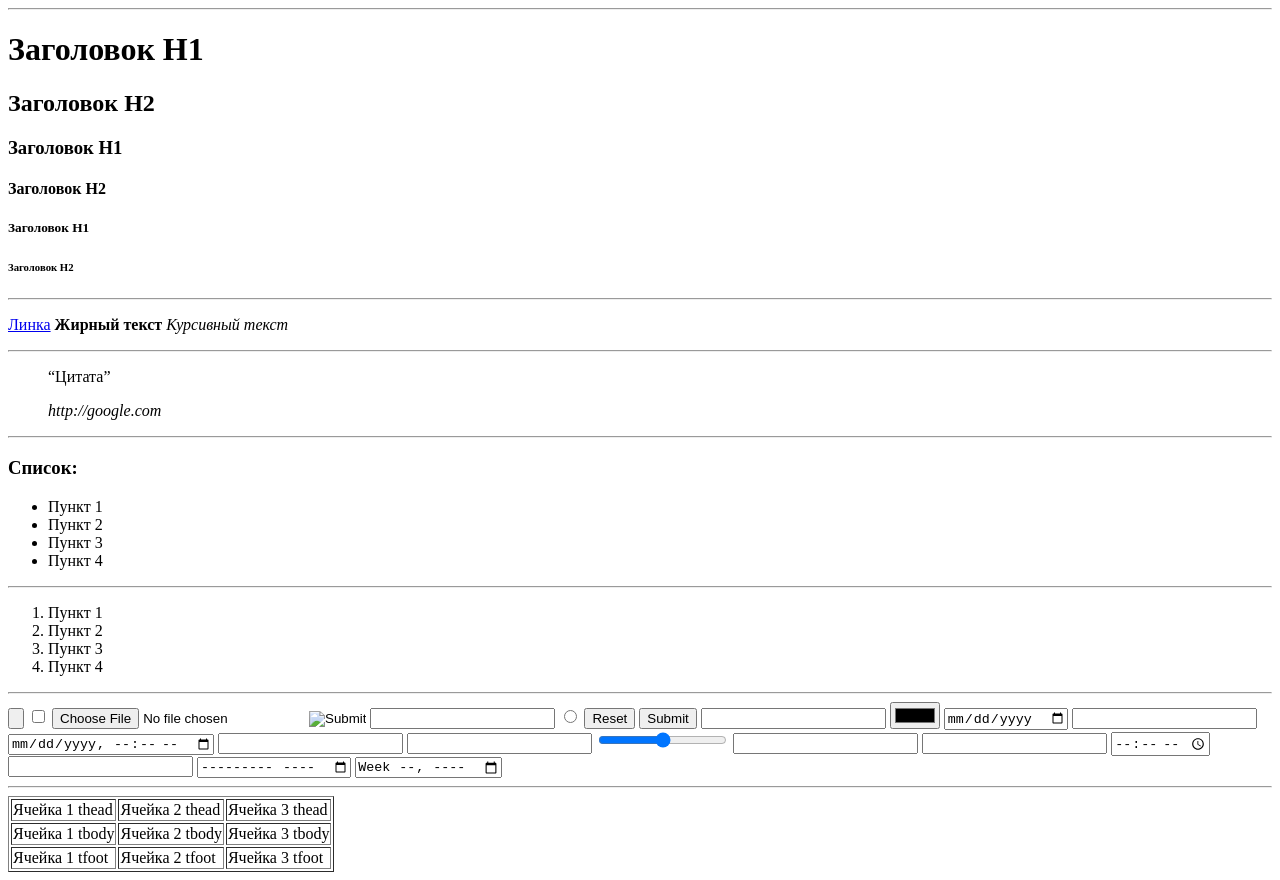
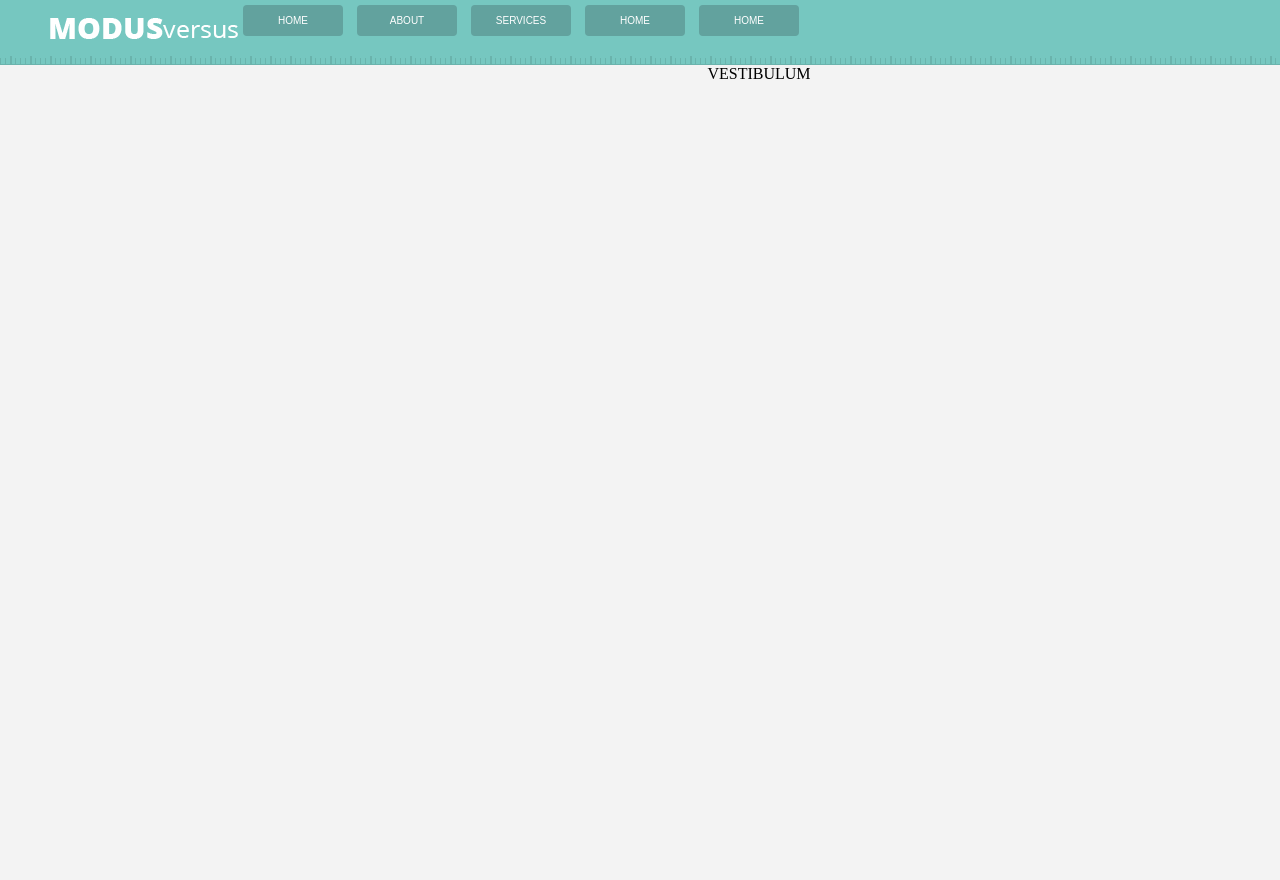
Before and after one commit to martofsky/projects, a plain HTML site: page index.html in a window 1280 px wide. After the commit the page ends 800 px from the top, so only its background shows below. Drawn offline with Linux system fonts and the light colour scheme.

Commit message:
Add files via upload

```diff
--- /dev/null
+++ b/css/style.css
@@ -0,0 +1,69 @@
+
+.modus {
+	float:left;
+	padding: 18px 0 0 50px;
+   }
+.versus {
+	float:left;
+	padding: 25px 0 150px;
+   }
+
+.buttontopmenu {
+  display: inline-block;
+  border-radius: 4px;
+  background-color: #62a29e;
+  border: none;
+  color: #FFFFFF;
+  text-align: center;
+  font-size: 10px;
+  padding: 10px;
+  width: 100px;
+  transition: all 0.5s;
+  cursor: pointer;
+  margin: 5px;
+}
+
+.buttontopmenu span {
+  cursor: pointer;
+  display: inline-block;
+  position: relative;
+  transition: 0.5s;
+}
+
+.buttontopmenu span:after {
+  content: '\00bb';
+  position: absolute;
+  opacity: 0;
+  top: 0;
+  right: -20px;
+  transition: 0.5s;
+}
+
+.buttontopmenu:hover span {
+  padding-right: 25px;
+}
+
+.buttontopmenu:hover span:after {
+  opacity: 1;
+  right: 0;
+}
+
+header 	{
+		height: 65px;
+		margin: 0;
+		padding: 0;
+		border: 0;
+		background: #76c7c0 url(../images/header/Path2.png) 0 100% repeat-x;
+	}
+
+
+body 	{
+		background: #f3f3f3;
+		margin: 0;
+		padding: 0;
+		border: 0;
+		}
+
+.slider {
+	text-align: center;
+}
--- a/index.html
+++ b/index.html
@@ -1,98 +1,28 @@
 <!DOCTYPE html>
 <html lang="en">
+<head>
+	<meta charset="UTF-8">
+	<title>HomeWork2</title>
+	<link rel="stylesheet" href="css/style.css">
 
-	<head>
-		<meta charset="UTF-8">
-		<title>home</title>
-	</head>
 
-	<body>
-<hr>
-		<div>
-			<h1>Заголовок H1</h1>
-			<h2>Заголовок H2</h2>
-			<h3>Заголовок H1</h3>
-			<h4>Заголовок H2</h4>
-			<h5>Заголовок H1</h5>
-			<h6>Заголовок H2</h6>
-			<hr>
-			<p>
-			<a href="google.com">Линка</a>
-			<b>Жирный текст</b>
-			<i>Курсивный текст</i>
-			</p>
-			<hr>
-			<blockquote><q>Цитата</q><p><cite>http://google.com</cite></blockquote></p>
-			<hr>
-			<h3>Список:</h3>
-			<ul>
-				<li>Пункт 1</li>
-				<li>Пункт 2</li>
-				<li>Пункт 3</li>
-				<li>Пункт 4</li>
-			</ul>
-			<hr>
-			<ol>
-				<li>Пункт 1</li>
-				<li>Пункт 2</li>
-				<li>Пункт 3</li>
-				<li>Пункт 4</li>
-			</ol>
-		</div>
-<hr>
-		<div>
-			<input type="button">
-			<input type="checkbox">
-			<input type="file">
-			<input type="hidden">
-			<input type="image">
-			<input type="password">
-			<input type="radio">
-			<input type="reset">
-			<input type="submit">
-			<input type="text">
-			<input type="color">
-			<input type="date">
-			<input type="datetime">
-			<input type="datetime-local">
-			<input type="email">
-			<input type="number">
-			<input type="range">
-			<input type="search">
-			<input type="tel">
-			<input type="time">
-			<input type="url">
-			<input type="month">
-			<input type="week">
-		</div>
-<hr>
 
-		<div>
-			<table border="1">
-				<thead>
-				<tr>
-					<td>Ячейка 1 thead</td>
-					<td>Ячейка 2 thead</td>
-					<td>Ячейка 3 thead</td>
-				</tr>
-				</thead>
+</head>
 
-				<tfoot>
-				<tr>
-					<td>Ячейка 1 tfoot</td>
-					<td>Ячейка 2 tfoot</td>
-					<td>Ячейка 3 tfoot</td>
-				</tr>
-				</tfoot>
+<body>
+	<header>
 
-				<tbody>
-				<tr>
-					<td>Ячейка 1 tbody</td>
-					<td>Ячейка 2 tbody</td>
-					<td>Ячейка 3 tbody</td>
-				</tr>
-				</tbody>
-			</table>
-		</div>
-	</body>
+			<img class="modus" src="images/header/MODUS.png" alt="modus" border="0">
+			<img class="versus" src="images/header/versus.png" alt="versus" border="0">
+
+<button class="buttontopmenu" style="vertical-align:middle"><span>HOME </span></button>
+<button class="buttontopmenu" style="vertical-align:middle"><span>ABOUT </span></button>
+<button class="buttontopmenu" style="vertical-align:middle"><span>SERVICES </span></button>
+<button class="buttontopmenu" style="vertical-align:middle"><span>HOME </span></button>
+<button class="buttontopmenu" style="vertical-align:middle"><span>HOME </span></button>
+
+
+	</header>
+<div class="slider">VESTIBULUM</div>
+</body>
 </html>
```
Also changed, not shown: images/header/MODUS.png (added), images/header/Path.png (added), images/header/Path2.png (added), images/header/Rectangle.png (added), images/header/versus.png (added).
